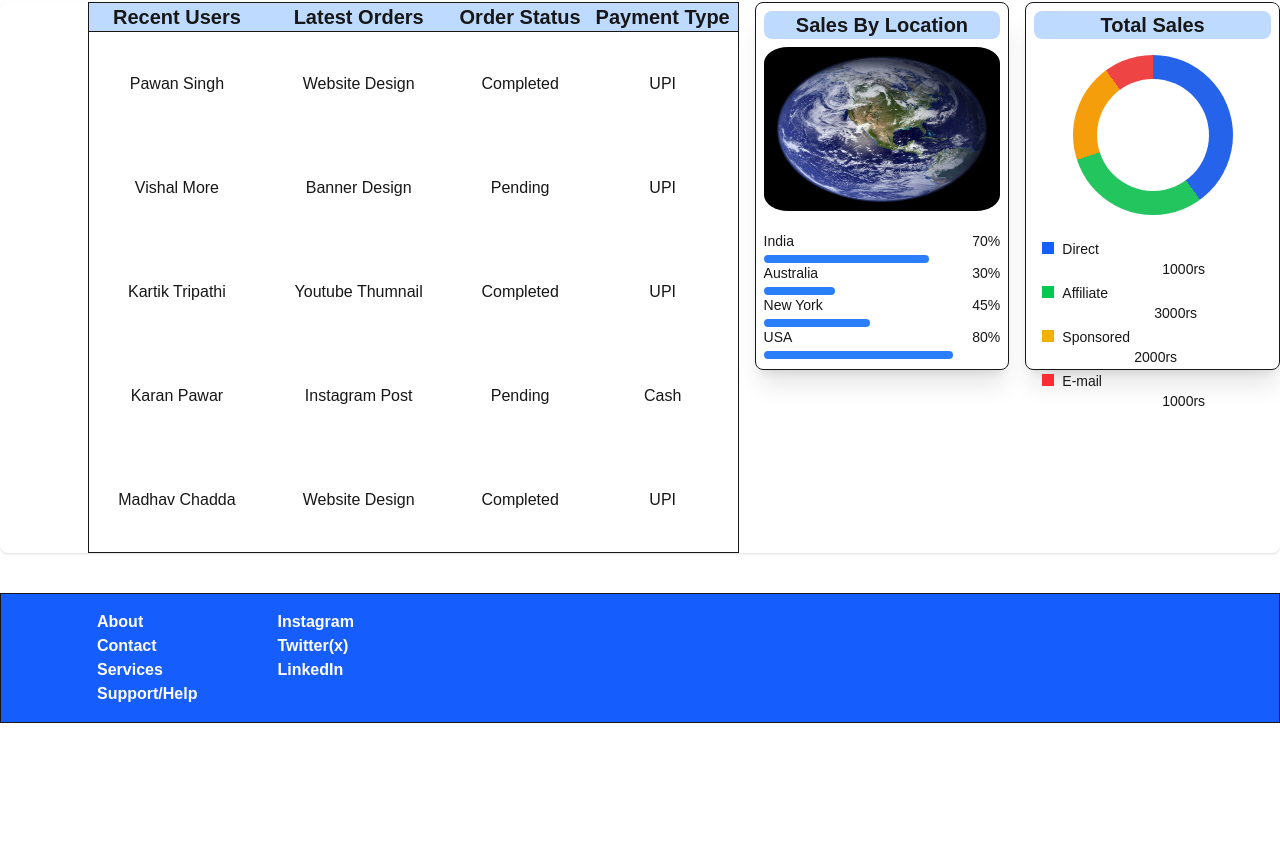
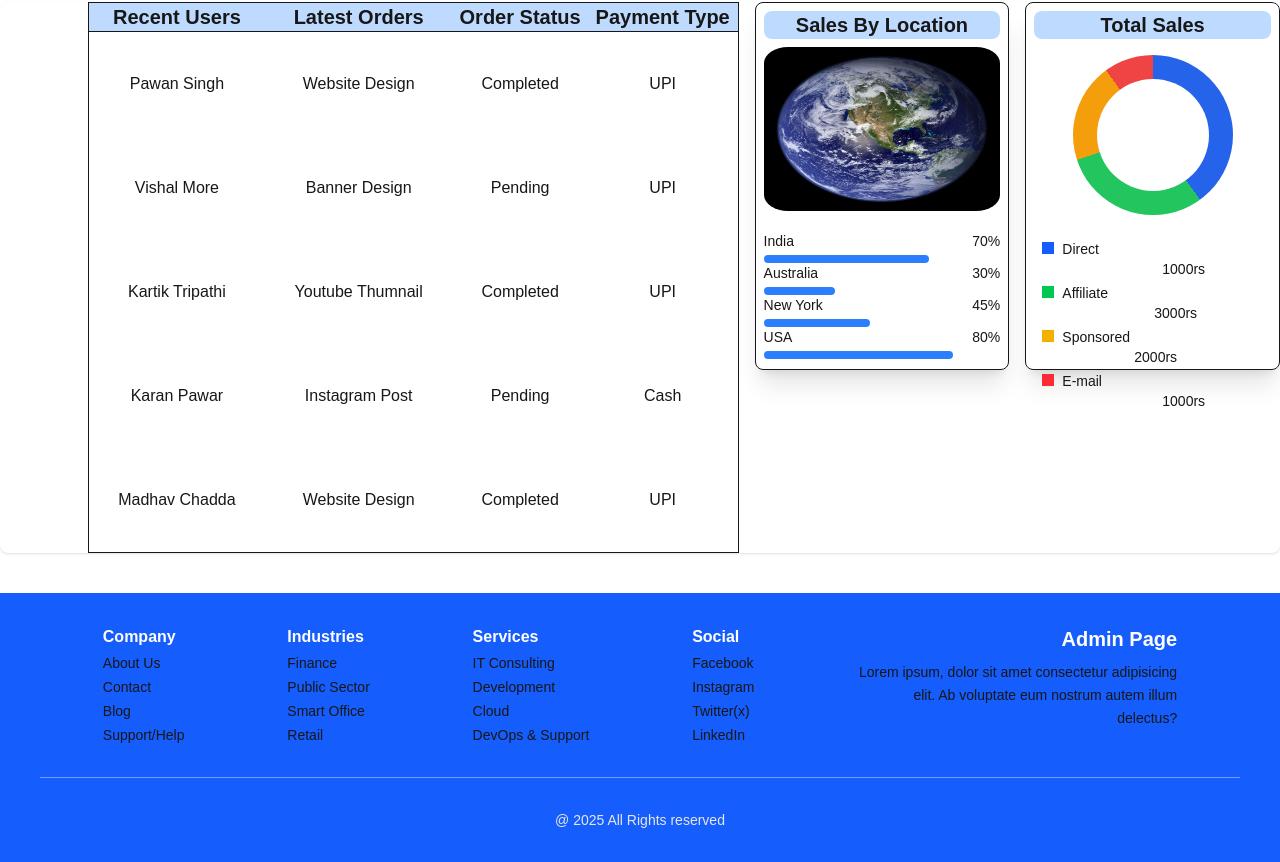
Before and after one commit to keshavgit23/Demo-Next-App, a Next.js app: page /admin in a window 1280 px wide. Shown: the part 382-1244 px from the top of the page. Before the commit the page ends 1105 px from the top, so only its background shows below. Built offline with nearby package versions, Linux system fonts and the light colour scheme.

Commit message:
Fixed footer layout and divider alignment

```diff
--- a/app/components/AdminFooter.tsx
+++ b/app/components/AdminFooter.tsx
@@ -1,20 +1,46 @@
-export default function AdminFooter(){
+export default function AdminFooter() {
     return (
-        <div>
-            <div className="border border-2-grey bg-blue-600 p-4 w-full flex">
-                <ul className="ml-20">
-                    <li className="text-medium font-semibold text-white">About</li>
-                    <li className="text-medium font-semibold text-white">Contact</li>
-                    <li className="text-medium font-semibold text-white">Services</li>
-                    <li className="text-medium font-semibold text-white">Support/Help</li>
+        <footer className="w-full bg-blue-600 px-10 py-8">
+            <div className=" w-full flex justify-evenly flex-wrap gap-10">
+                <ul className="space-y-1">
+                    <li className=" font-semibold text-white">Company</li>
+                    <li className="text-sm  text-grey-200">About Us</li>
+                    <li className="text-sm  text-grey-200">Contact</li>
+                    <li className="text-sm  text-grey-200">Blog</li>
+                    <li className="text-sm  text-grey-200">Support/Help</li>
                 </ul>
 
-                 <ul className="ml-20">
-                    <li className="text-medium font-semibold text-white">Instagram</li>
-                    <li className="text-medium font-semibold text-white">Twitter(x)</li>
-                    <li className="text-medium font-semibold text-white">LinkedIn</li>
+                <ul className="space-y-1">
+                    <li className=" font-semibold text-white">Industries</li>
+                    <li className="text-sm  text-grey-200">Finance</li>
+                    <li className="text-sm  text-grey-200">Public Sector</li>
+                    <li className="text-sm  text-grey-200">Smart Office</li>
+                    <li className="text-sm  text-grey-200">Retail</li>
                 </ul>
-            </div>
-        </div>
+
+                <ul className="space-y-1">
+                    <li className=" font-semibold text-white">Services</li>
+                    <li className="text-sm text-grey-200">IT Consulting</li>
+                    <li className="text-sm  text-grey-200">Development</li>
+                    <li className="text-sm  text-grey-200">Cloud</li>
+                    <li className="text-sm  text-grey-200">DevOps & Support</li>
+                </ul>
+                <ul className="space-y-1">
+                    <li className="text-medium font-semibold text-white">Social</li>
+                    <li className="text-sm  text-grey-200">Facebook</li>
+                    <li className="text-sm  text-grey-200">Instagram</li>
+                    <li className="text-sm  text-grey-200">Twitter(x)</li>
+                    <li className="text-sm  text-grey-200">LinkedIn</li>
+                </ul>
+                <div className="max-w-xs text-right">
+                    <h2 className="text-xl font-bold text-white">Admin Page</h2>
+                    <p className="text-sm text-grey-200 leading-relaxed mt-2">Lorem ipsum, dolor sit amet consectetur adipisicing elit.
+                         Ab voluptate eum nostrum autem illum delectus?</p>
+                </div>
+                </div>
+                <div className="my-8 h-px w-full bg-white/40"></div>
+
+                <p className="text-center text-sm text-gray-200">@ 2025 All Rights reserved</p>
+        </footer>
     );
 }
```
